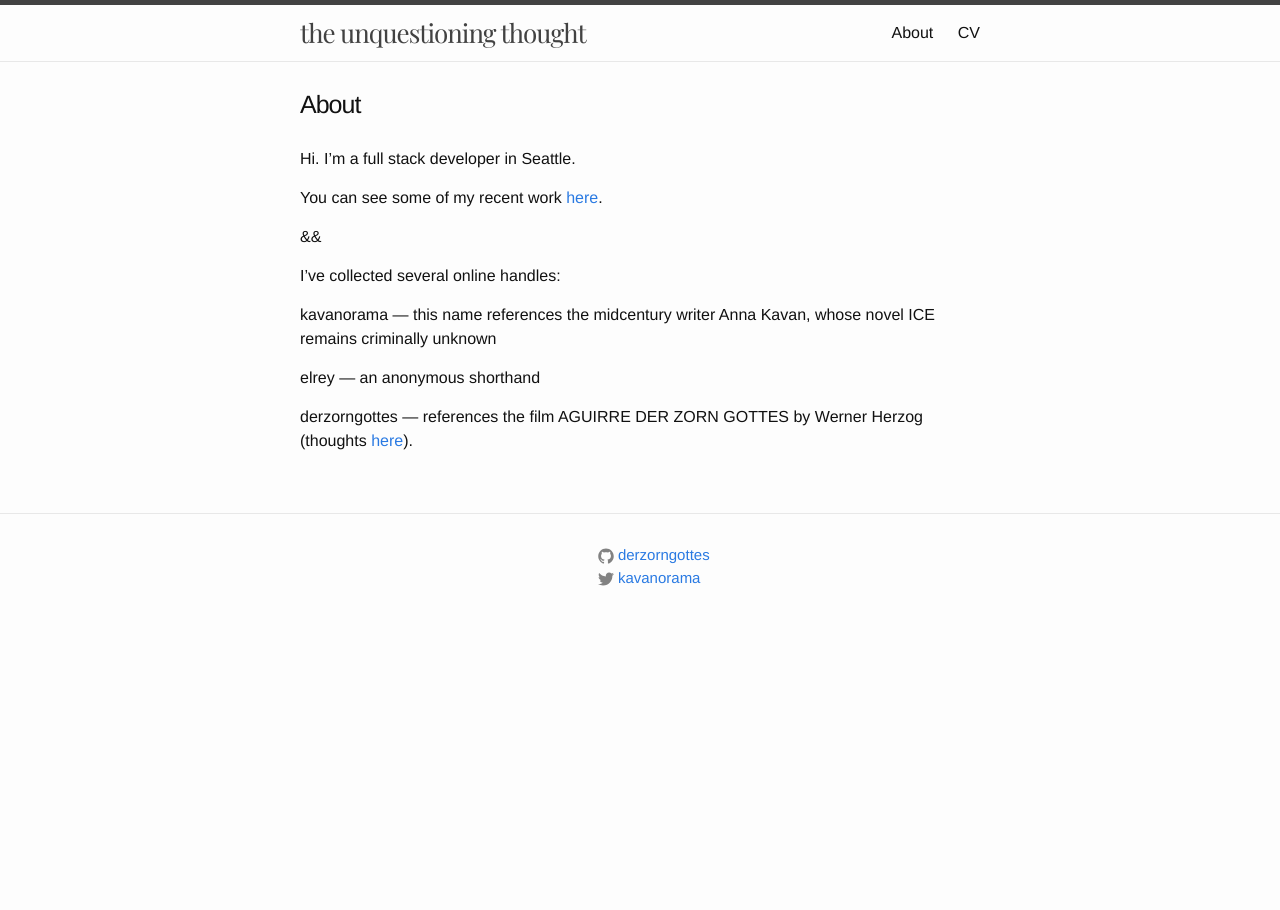
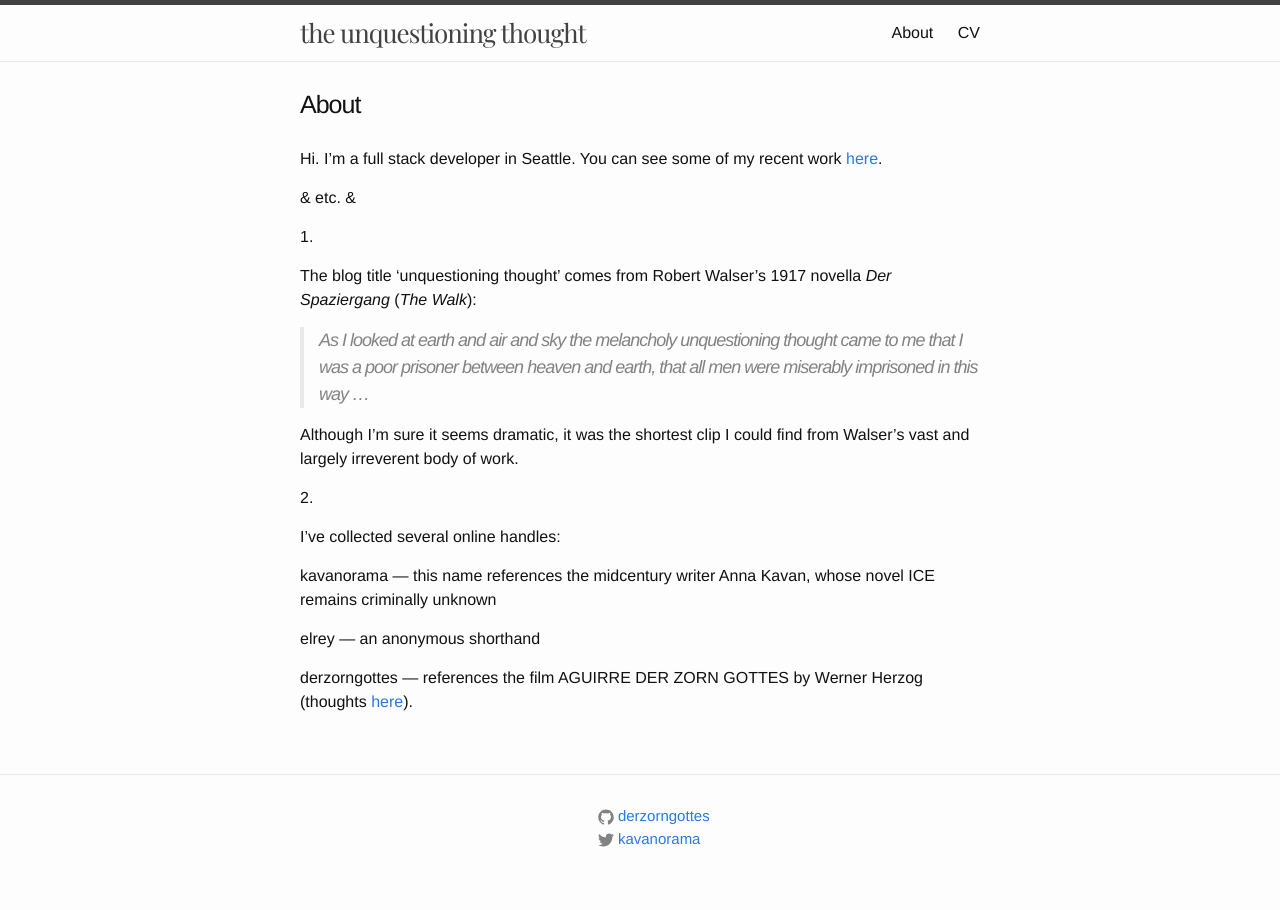
Before and after one commit to derzorngottes/deprecated-personal-site, a Jekyll site: the page built from about.md, in a window 1280 px wide. Built offline with Jekyll 4.4.1, drawn with Linux system fonts in a browser that asks for light colours.

Commit message:
Update 'about' and first post

```diff
--- a/about.md
+++ b/about.md
@@ -4,11 +4,19 @@ title: About
 permalink: /about/
 ---
 
-Hi. I'm a full stack developer in Seattle.
+Hi. I'm a full stack developer in Seattle. You can see some of my recent work [here](https://github.com/derzorngottes).
 
-You can see some of my recent work [here](https://github.com/derzorngottes).
+& etc. &
 
-&&
+1.
+
+The blog title 'unquestioning thought' comes from Robert Walser's 1917 novella _Der Spaziergang_ (_The Walk_):
+
+> As I looked at earth and air and sky the melancholy unquestioning thought came to me that I was a poor prisoner between heaven and earth, that all men were miserably imprisoned in this way ...
+
+Although I'm sure it seems dramatic, it was the shortest clip I could find from Walser's vast and largely irreverent body of work.
+
+2.
 
 I've collected several online handles:
 
--- a/index.html
+++ b/index.html
@@ -3,10 +3,6 @@ layout: default
 ---
 
 <div class="home">
-  <div class='general'>
-    <h1 class='page-heading'>hi</h1>
-  </div>
-  <h1 class="page-heading">Posts</h1>
 
   <ul class="post-list">
     {% for post in site.posts %}
```
Also changed, not shown: _posts/2016-03-28-welcome-to-jekyll.markdown (deleted, +0 -25 lines), _posts/2016-04-08-dreaming-in-code.markdown (added, +23 -0 lines).
